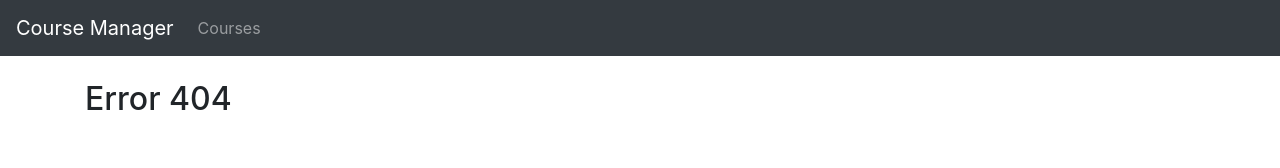
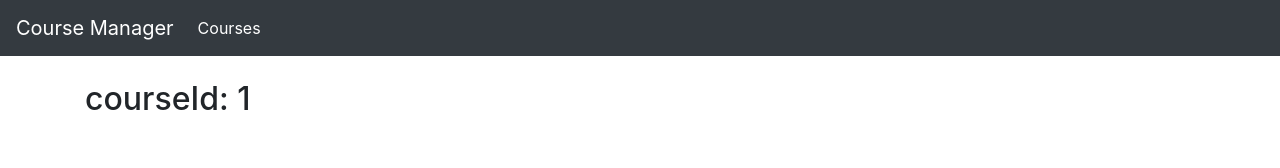
Before and after one commit to wslmacieira/course-manager, an Angular app: page /courses/info/1 in a window 1280 px wide. Before the commit this address had no page. Shown: the top 168 px of the page. Built offline with nearby package versions, Linux system fonts and the light colour scheme.

Commit message:
cria course-info component

```diff
--- a/src/app/404/Error404.component.ts
+++ b/src/app/404/Error404.component.ts
@@ -1,4 +1,4 @@
-import { Component } from "@angular/core";
+import { Component } from '@angular/core';
 
 @Component ({
   template: '<h2>Error 404</h2>'
--- a/src/app/app.module.ts
+++ b/src/app/app.module.ts
@@ -9,6 +9,7 @@
 import { NavBarComponent } from './nav-bar/nav-bar.component';
 import { RouterModule } from '@angular/router';
 import { Error404Component } from './404/Error404.component';
+import { CourseInfoComponent } from './courses/course-info.component';
 
 @NgModule({
   declarations: [
@@ -30,6 +31,9 @@
         path: 'courses', component: CourseListComponent
       },
       {
+        path: 'courses/info/:id', component: CourseInfoComponent
+      },
+      {
         path: '**', component: Error404Component
       }
     ])
--- /dev/null
+++ b/src/app/courses/course-info.component.html
@@ -0,0 +1 @@
+<h2>courseId: {{courseId}}</h2>
--- /dev/null
+++ b/src/app/courses/course-info.component.ts
@@ -0,0 +1,18 @@
+import { Component, OnInit } from '@angular/core';
+import { ActivatedRoute } from '@angular/router';
+
+@Component({
+  templateUrl: 'course-info.component.html'
+})
+export class CourseInfoComponent implements OnInit {
+
+  courseId: number;
+
+  constructor(private route: ActivatedRoute) {
+
+  }
+  ngOnInit(): void {
+    this.courseId = +this.route.snapshot.paramMap.get('id');
+  }
+
+}
--- a/src/app/courses/course-list.component.html
+++ b/src/app/courses/course-list.component.html
@@ -40,7 +40,7 @@
         <app-star [rating]="course.rating"></app-star>
       </td>
       <td>
-        <button class="btn btn-success mr-2">Editar</button>
+        <a [routerLink]="['/courses/info', course.id]" class="btn btn-success mr-2">Editar</a>
         <button class="btn btn-danger">Excluir</button>
       </td>
     </tr>
--- a/src/app/nav-bar/nav-bar.component.html
+++ b/src/app/nav-bar/nav-bar.component.html
@@ -1,5 +1,5 @@
 <nav class="navbar navbar-expand-lg navbar-dark bg-dark">
-  <a href="#" class="navbar-brand">Course Manager</a>
+  <a [routerLink]="['/courses']" class="navbar-brand">Course Manager</a>
 
   <button class="navbar-toggler" type="button" data-toggle="collapse" data-target="#navbarSupportedContent"
       aria-controls="navbarSupportedContent" aria-expanded="false" aria-label="Toggle navigation">
@@ -9,7 +9,7 @@
   <div class="collapse navbar-collapse" id="navbarSupportedContent">
       <ul class="navbar-nav mr-auto">
           <li class="nav-item">
-              <a href="#" class="nav-link">Courses</a>
+              <a [routerLink]="['/courses']" routerLinkActive="active" class="nav-link">Courses</a>
           </li>
       </ul>
   </div>
```
